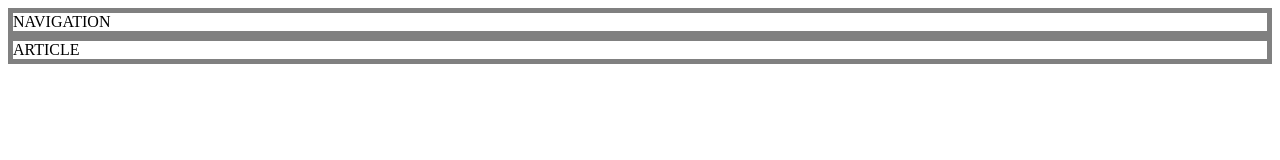
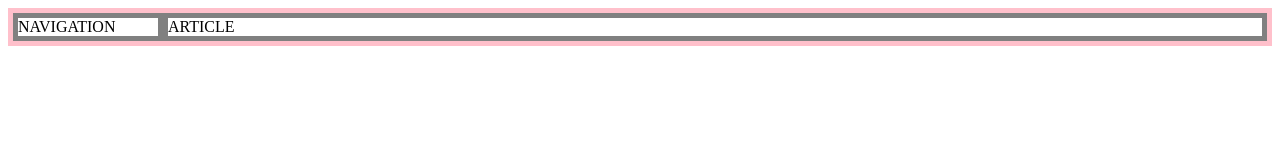
Before and after one commit to zzaaeeww/web1, a plain HTML site: page grid.html in a window 1280 px wide. Drawn offline with Linux system fonts and the light colour scheme.

Commit message:
졸ㄹ리다

```diff
--- a/grid.html
+++ b/grid.html
@@ -5,13 +5,23 @@
     <title>
     </title>
     <style>
+      #grid{
+        border:5px solid  pink;
+        display:grid;
+        grid-template-columns:150px 1fr;
+      }
       div{
         border:5px solid gray;
+
       }
+
     </style>
+
   </head>
   <body>
-    <div>NAVIGATION</div>
-    <div>ARTICLE</div>
+    <div id="grid">
+      <div>NAVIGATION</div>
+      <div>ARTICLE</div>
+    </div>
   </body>
 </html>
```
Also changed, not shown: index.html (+5 -0 lines).
